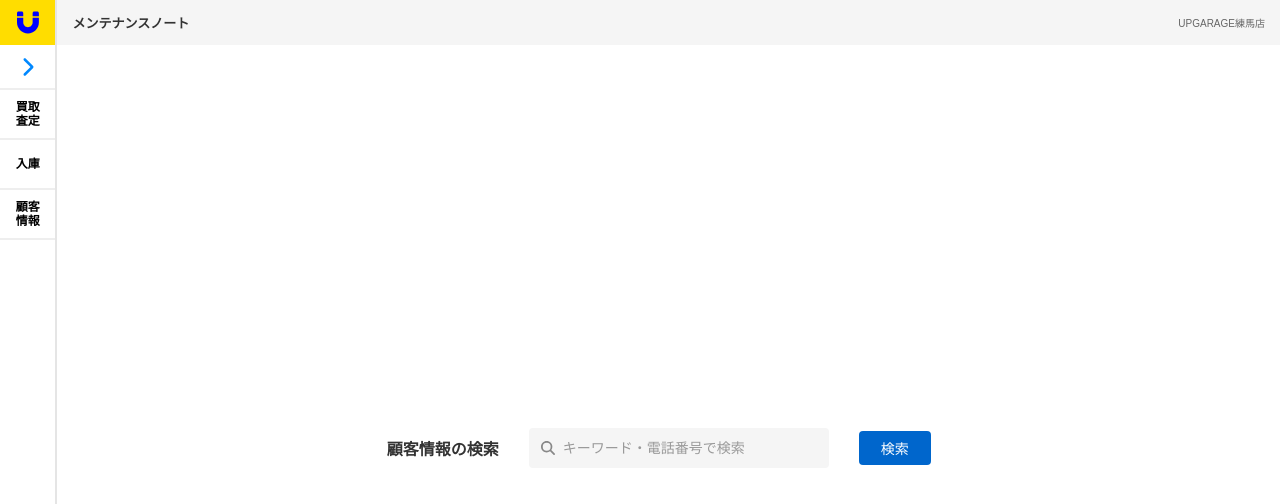
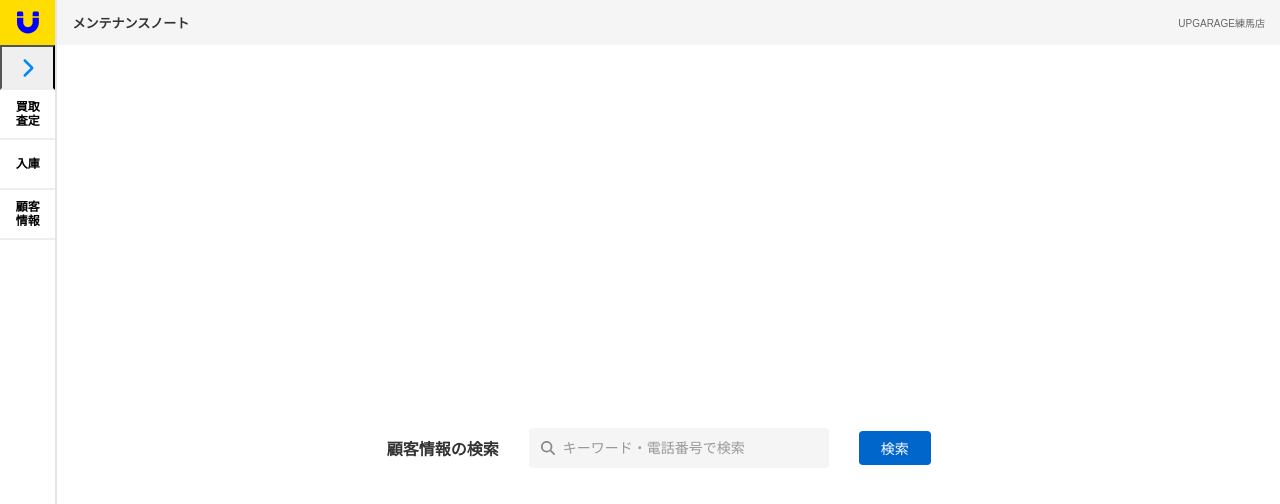
Before and after one commit to shuta0919/frontend_practice, a Next.js app: page /user_search in a window 1280 px wide. Shown: the top 504 px of the page. Built offline with nearby package versions, Linux system fonts and the light colour scheme.

Commit message:
fix: ChevronIcon、CloseButtonをButton属性に変更

```diff
--- a/src/app/_components/Sidebar/index.tsx
+++ b/src/app/_components/Sidebar/index.tsx
@@ -36,7 +36,7 @@ const Logo = styled.div`
   font-size: 25px;
 `;
 
-const ChevronIcon = styled.div`
+const ChevronButton = styled.button`
   width: 100%;
   height: 45px;
   display: flex;
@@ -96,7 +96,7 @@ const SubMenuContainer = styled.div`
   z-index: 5;
 `;
 
-const CloseButton = styled.div`
+const CloseButton = styled.button`
   position: absolute;
   top: 10px;
   right: 10px;
@@ -170,9 +170,9 @@ export function Sidebar() {
         <Logo>
           <FontAwesomeIcon icon={faMagnet} />
         </Logo>
-        <ChevronIcon onClick={toggleSubMenu}>
+        <ChevronButton aria-label="サブメニューを開く" onClick={toggleSubMenu}>
           <FontAwesomeIcon icon={faChevronRight} />
-        </ChevronIcon>
+        </ChevronButton>
         <MenuList>
           <MenuItem>
             <MenuText>買取</MenuText>
@@ -191,7 +191,7 @@ export function Sidebar() {
       {/* サブメニュー */}
       {isSubMenuOpen && (
         <SubMenuContainer>
-          <CloseButton onClick={toggleSubMenu}>
+          <CloseButton aria-label="サブメニューを閉じる" onClick={toggleSubMenu}>
             <FontAwesomeIcon icon={faTimes} />
           </CloseButton>
 
```
